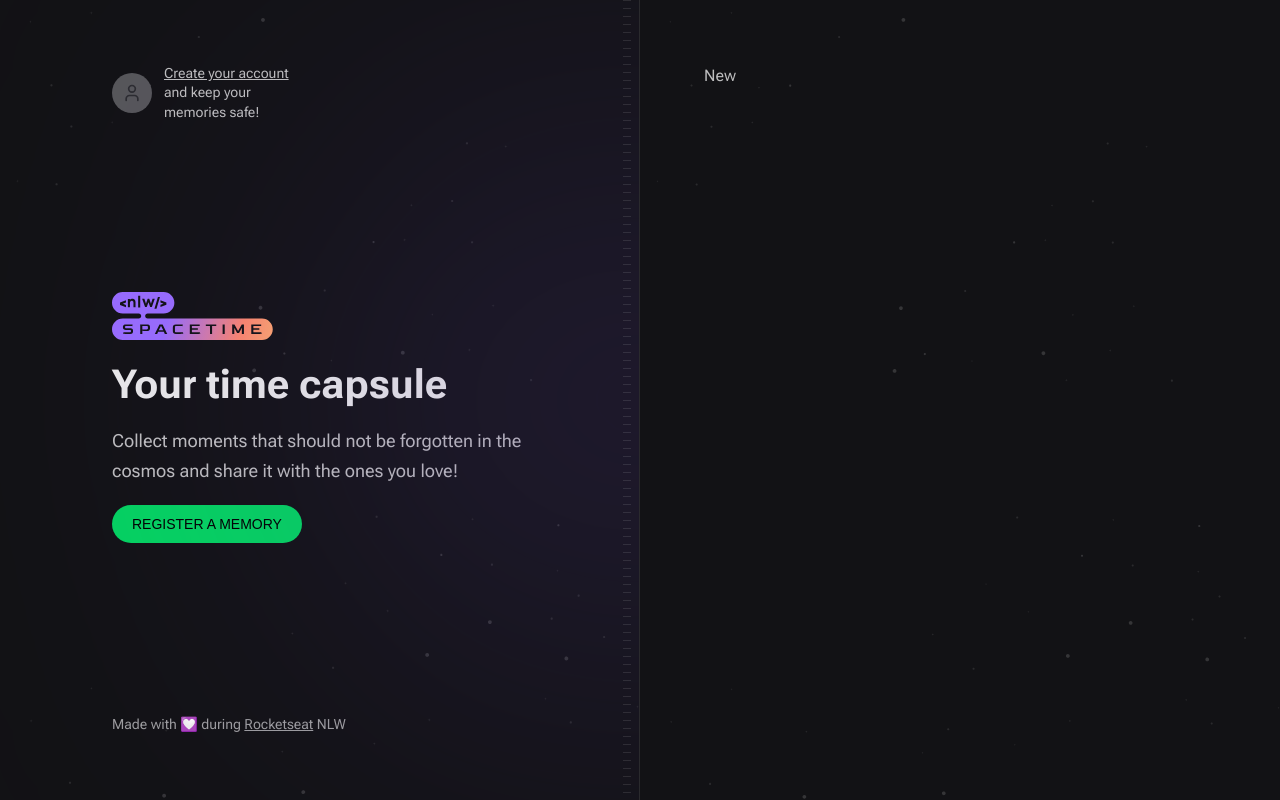
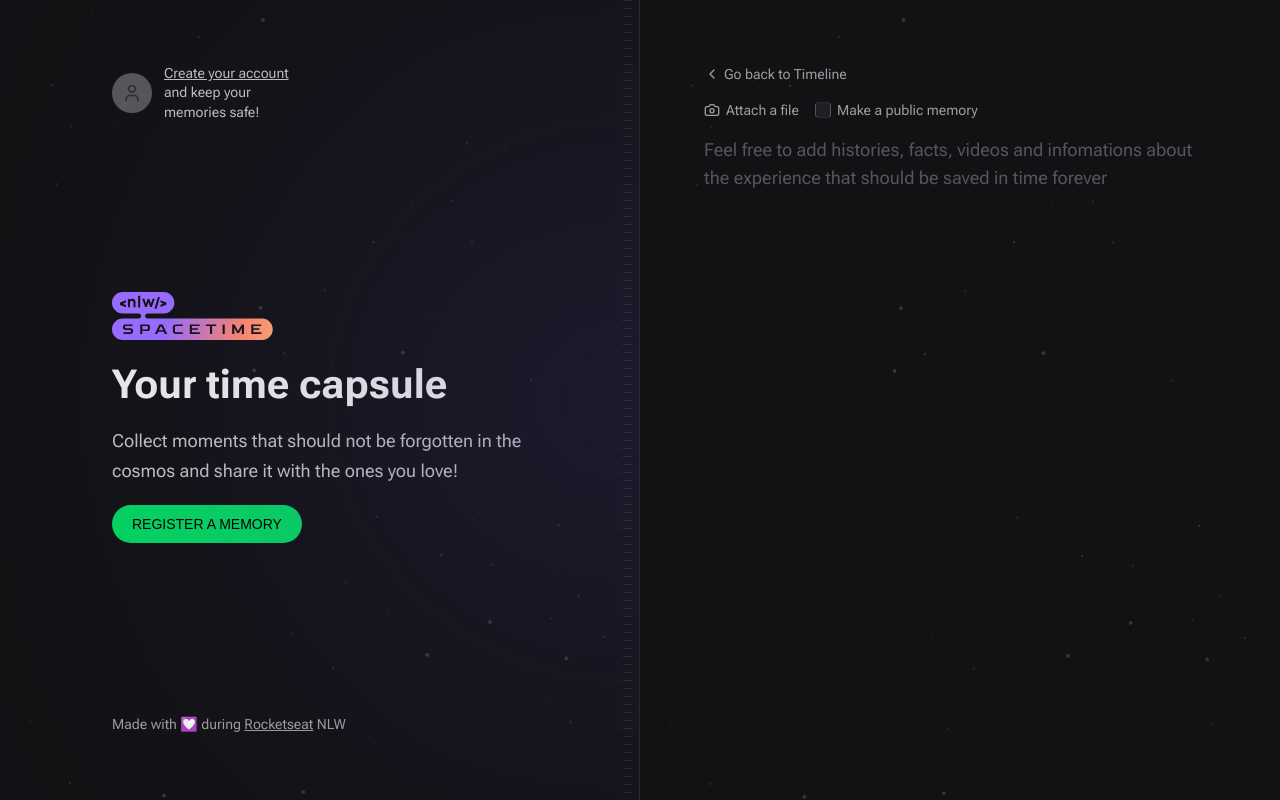
Before and after one commit to Breno-Martins-Simao/NextJs-Timeline, a Next.js app in the folder Web/: page /memories/new in a window 1280 px wide. Built offline with nearby package versions, Linux system fonts and the light colour scheme; no server answers; a web font is replaced by a local one.

Commit message:
-> Added form for submit a memory

```diff
--- a/Web/package.json
+++ b/Web/package.json
@@ -27,6 +27,7 @@
   },
   "devDependencies": {
     "@rocketseat/eslint-config": "^1.2.0",
+    "@tailwindcss/forms": "^0.5.3",
     "prettier-plugin-tailwindcss": "^0.3.0"
   }
 }
--- a/Web/src/app/memories/new/page.tsx
+++ b/Web/src/app/memories/new/page.tsx
@@ -1,3 +1,53 @@
+import { Camera, ChevronLeft } from 'lucide-react'
+import Link from 'next/link'
+
 export default function NewMemory() {
-  return <p>New</p>
+  return (
+    <div className="flex flex-1 flex-col gap-4">
+      {/* Go back to timeline */}
+      <Link
+        href="/"
+        className="flex items-center gap-1 text-sm text-gray-200 hover:text-gray-100"
+      >
+        <ChevronLeft className="h-4 w-4" />
+        Go back to Timeline
+      </Link>
+
+      {/* Input form */}
+      <form className="flex flex-1 flex-col gap-2">
+        <div className="flex items-center gap-4">
+          <label
+            htmlFor="media"
+            className="flex cursor-pointer items-center gap-1.5 text-sm text-gray-200 hover:text-gray-100"
+          >
+            <Camera className="h-4 w-4" />
+            Attach a file
+          </label>
+
+          <label
+            htmlFor="isPublic"
+            className="flex items-center gap-1.5 text-sm text-gray-200 hover:text-gray-100"
+          >
+            <input
+              type="checkbox"
+              id="isPublic"
+              name="isPublic"
+              value="true"
+              className="h-4 w-4 rounded border-x-gray-400 bg-gray-700 text-purple-500"
+            />
+            Make a public memory
+          </label>
+        </div>
+
+        <input type="file" id="media" className="invisible h-0 w-0" />
+
+        <textarea
+          name="content"
+          spellCheck={false}
+          className="leading-rela w-full flex-1 resize-none rounded border-0 bg-transparent p-0 text-lg text-gray-100 placeholder:text-gray-400 focus:ring-0"
+          placeholder="Feel free to add histories, facts, videos and infomations about the experience that should be saved in time forever"
+        />
+      </form>
+    </div>
+  )
 }
--- a/Web/tailwind.config.js
+++ b/Web/tailwind.config.js
@@ -69,5 +69,5 @@
       },
     },
   },
-  plugins: [],
+  plugins: [require('@tailwindcss/forms')],
 }
```
Also changed, not shown: 1 other file (tests, documents, lock files or other folders).
